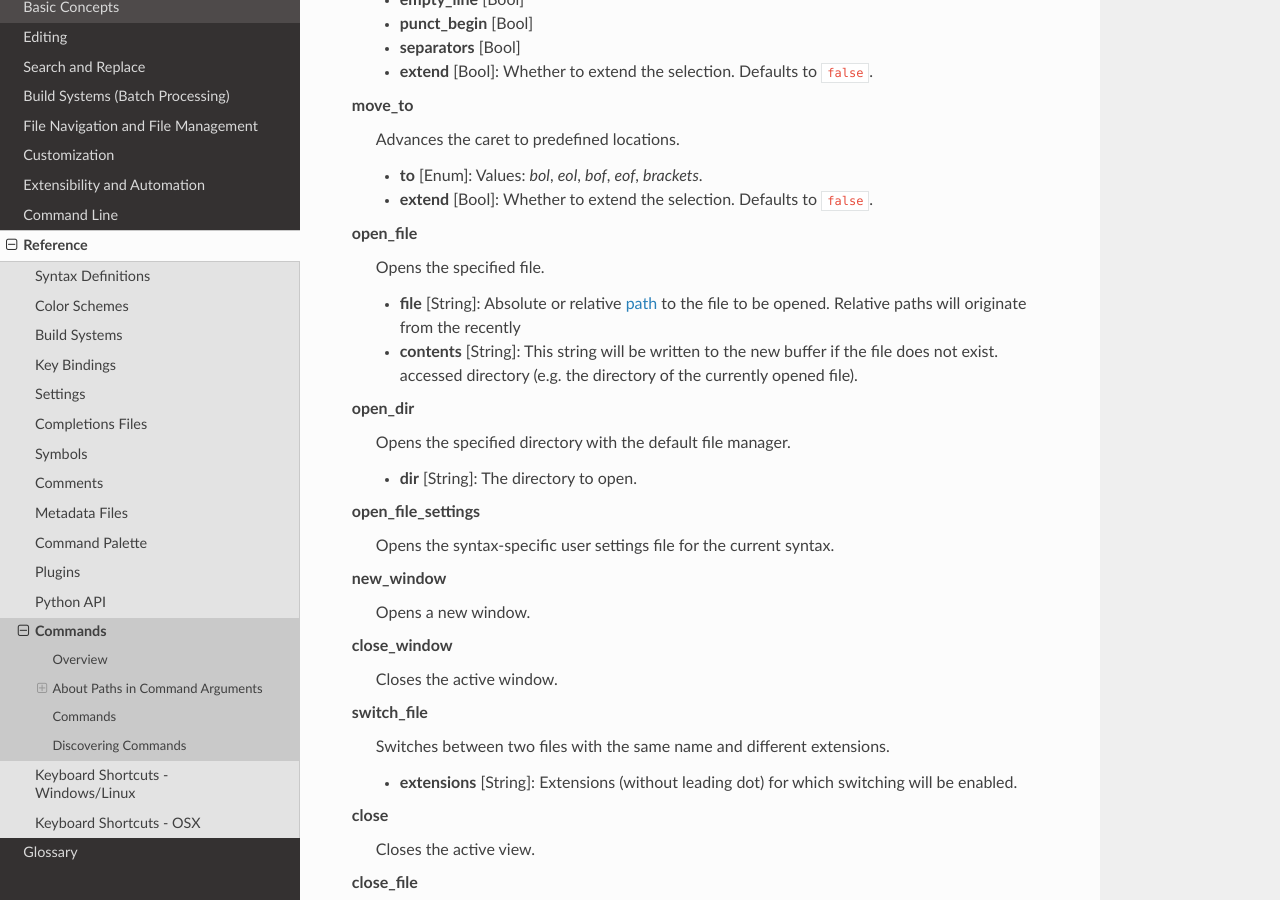
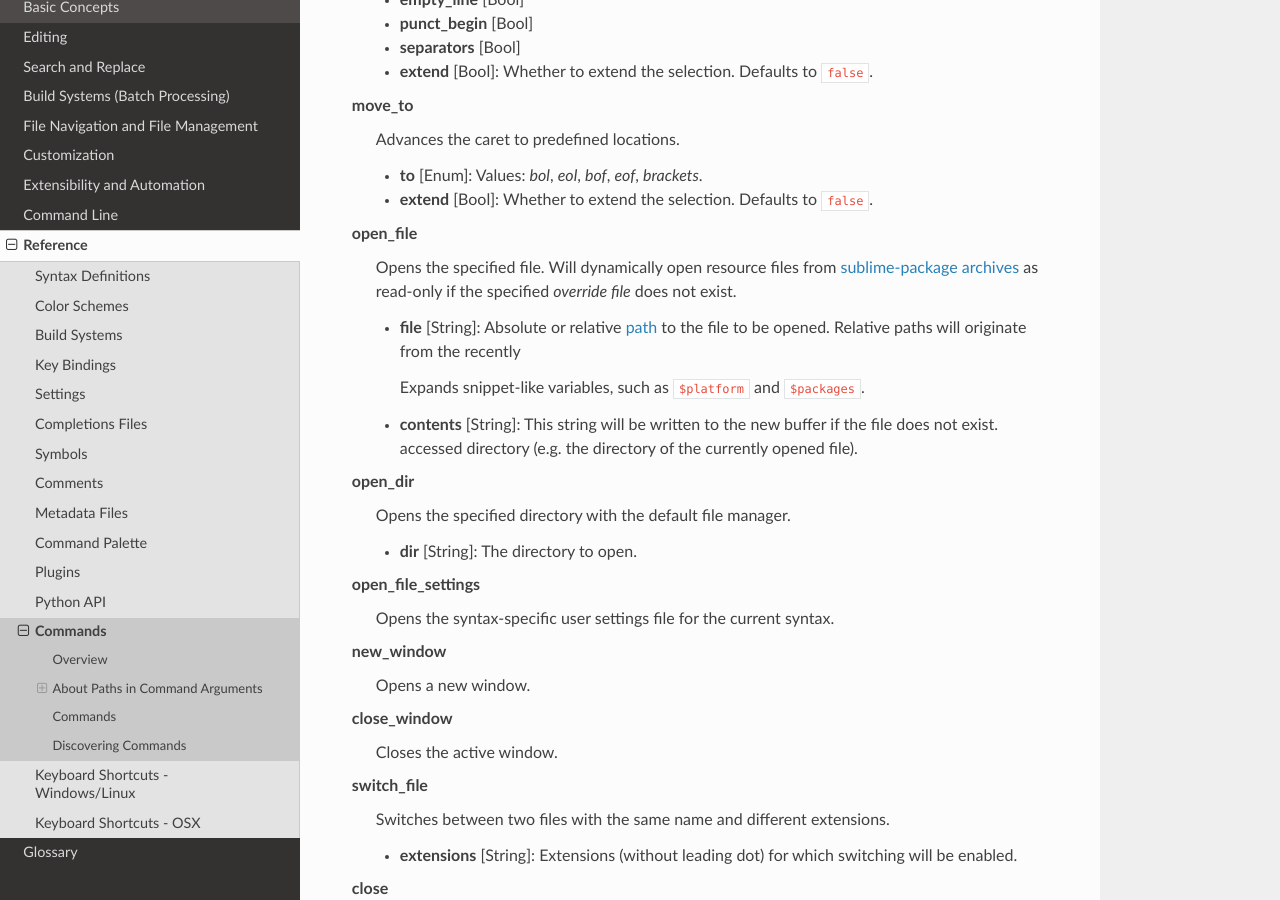
Before and after one commit to guillermooo/sublime-undocs, a Sphinx documentation site: the page built from source/reference/commands.rst, in a window 1280 px wide and 900 px high, scrolled down 2136 px. Built offline with Sphinx 7.4.7 and the Read the Docs theme 2.0.0, drawn with Linux system fonts in a browser that asks for light colours.

Commit message:
Add more details to open_file command

```diff
--- a/source/reference/commands.rst
+++ b/source/reference/commands.rst
@@ -120,11 +120,19 @@ Commands
 
 **open_file**
 	Opens the specified file.
+	Will dynamically open resource files
+	from :ref:`sublime-package archives <.sublime-package>` as read-only
+	if the specified *override file* does not exist.
 
 	- **file** [String]: Absolute or relative :ref:`path <cmd-about-paths>`
 	  to the file to be opened. Relative paths will originate from the recently
+
+	  Expands snippet-like variables, such as ``$platform`` and ``$packages``.
+
 	- **contents** [String]: This string will be written to the new buffer if
 	  the file does not exist. accessed directory (e.g. the directory of the currently opened file).
+
+	  .. XXX more variables?
 
 **open_dir**
 	Opens the specified directory with the default file manager.
```
